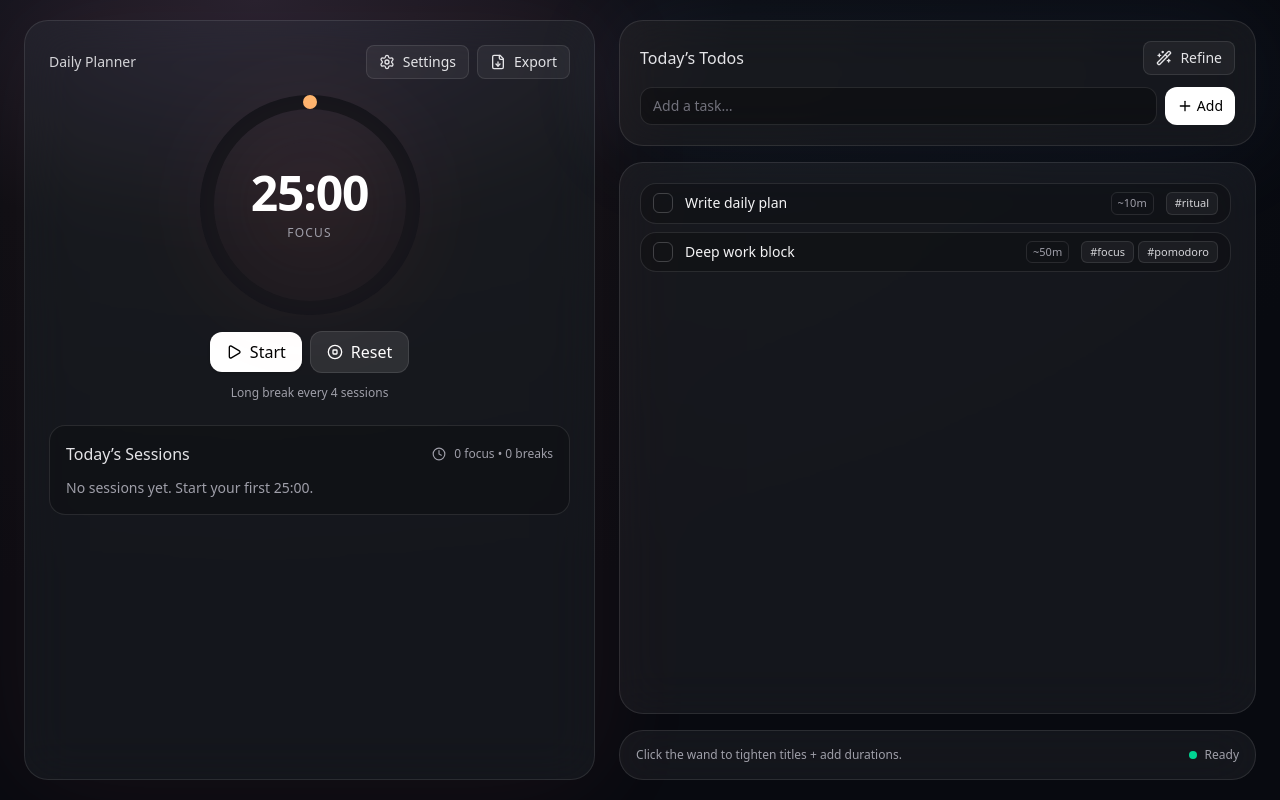
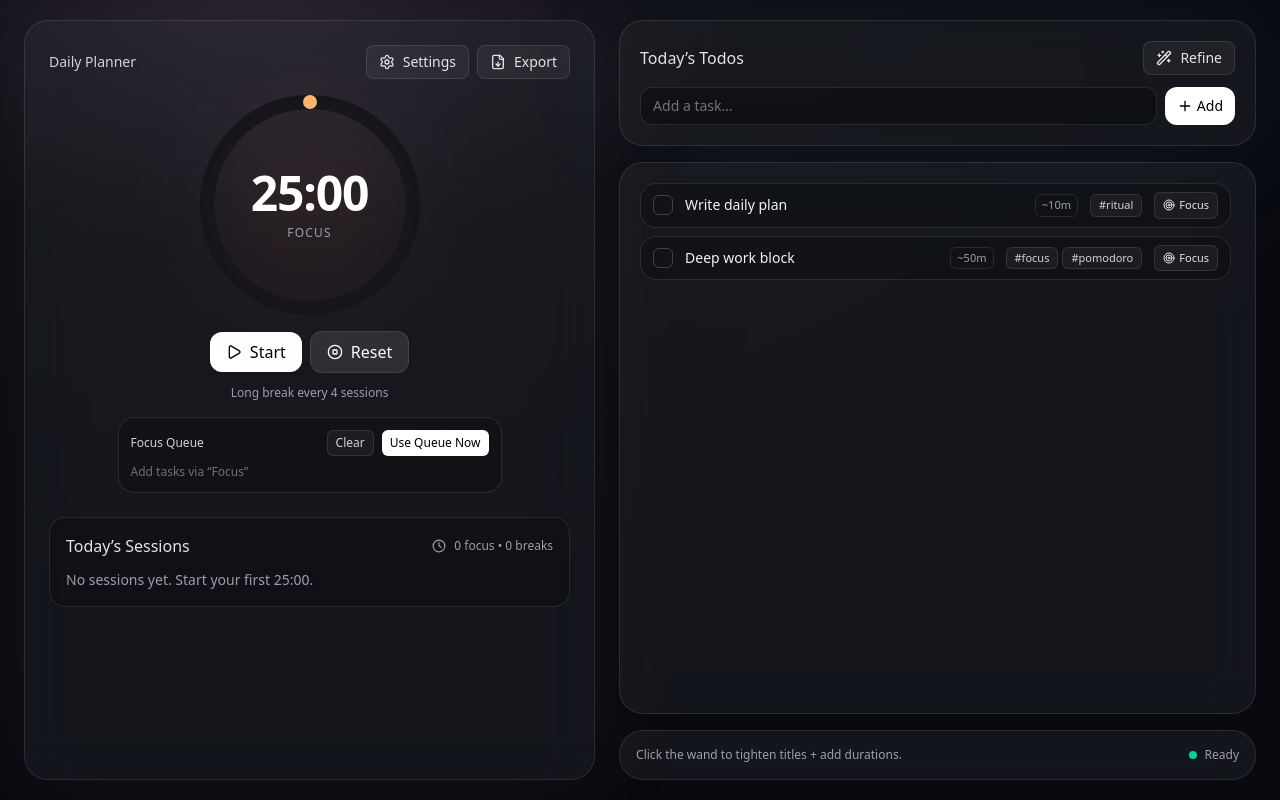
Before and after one commit to elwo412/Cadence, a React (Vite) app: page / in a window 1280 px wide. Built offline with nearby package versions, Linux system fonts and the light colour scheme; the HTML template or start-up script is replaced by a standard one.

Commit message:
Add focus queue functionality to Planner component. Implemented state management for active focus tasks and queue, allowing users to add and remove tasks. Enhanced timer logic and updated log display to include task details. Improved UI with new buttons for managing focus tasks.

```diff
--- a/src/components/Ring.tsx
+++ b/src/components/Ring.tsx
@@ -50,6 +50,7 @@ export default function Ring({
         strokeLinecap="round"
         fill="none"
         transform={`rotate(-90 ${size / 2} ${size / 2})`}
+        style={{ transition: "stroke-dasharray 0.1s linear" }}
       />
     </svg>
   );
--- a/src/screens/Planner.tsx
+++ b/src/screens/Planner.tsx
@@ -10,6 +10,7 @@ import {
   FileDown,
   Settings,
   Check,
+  Target,
 } from "lucide-react";
 import { Session, Task } from "../types";
 import { pad, todayISO, uuid } from "../lib/utils";
@@ -26,6 +27,10 @@ export default function Planner() {
   const [workMin, setWorkMin] = useState(25);
   const [breakMin, setBreakMin] = useState(5);
   const [secs, setSecs] = useState(workMin * 60);
+
+  // Focus / Queue
+  const [focusQueue, setFocusQueue] = useState<string[]>([]);
+  const [activeFocus, setActiveFocus] = useState<string[]>([]);
 
   // Todos
   const [tasks, setTasks] = useState<Task[]>([
@@ -58,10 +63,44 @@ export default function Planner() {
     "Click the wand to tighten titles + add durations."
   );
 
+  // --- Helper Fns ---
+  const inQueue = (id: string) =>
+    focusQueue.includes(id) || activeFocus.includes(id);
+
+  const toggleFocusForTask = (id: string) => {
+    // If running, alter the active session; else alter the queue.
+    if (running) {
+      setActiveFocus((a) =>
+        a.includes(id) ? a.filter((x) => x !== id) : [...a, id]
+      );
+    } else {
+      setFocusQueue((q) =>
+        q.includes(id) ? q.filter((x) => x !== id) : [...q, id]
+      );
+    }
+  };
+
+  const clearQueue = () => setFocusQueue([]);
+
+  const startTimer = () => {
+    // When starting, bind the queue (if any) to active session.
+    if (!running) {
+      setActiveFocus(focusQueue);
+      setRunning(true);
+    }
+  };
+
+  const stopAndReset = () => {
+    setRunning(false);
+    setSecs((mode === "focus" ? workMin : breakMin) * 60);
+    // Keep the queue; clear active focus to avoid leaking into next session
+    setActiveFocus([]);
+  };
+
   // Timer engine
   useEffect(() => {
     if (!running) return;
-    const id = setInterval(() => setSecs((s) => (s > 0 ? s - 1 : 0)), 1000);
+    const id = setInterval(() => setSecs((s) => (s > 0.1 ? s - 0.1 : 0)), 100);
     return () => clearInterval(id);
   }, [running]);
   useEffect(() => {
@@ -77,6 +116,7 @@ export default function Planner() {
           kind: mode,
           minutes,
           completed: true,
+          taskIds: activeFocus.length ? [...activeFocus] : undefined,
         },
         ...l,
       ]);
@@ -84,13 +124,14 @@ export default function Planner() {
       const next = mode === "focus" ? "break" : "focus";
       setMode(next);
       setSecs((next === "focus" ? workMin : breakMin) * 60);
+      if (mode === "focus") setActiveFocus([]);
     }
-  }, [secs, running, mode, workMin, breakMin]);
+  }, [secs, running, mode, workMin, breakMin, activeFocus]);
 
   // Reset on duration change
   useEffect(() => {
     if (!running) setSecs((mode === "focus" ? workMin : breakMin) * 60);
-  }, [workMin, breakMin, mode, running]);
+  }, [workMin, breakMin, mode]);
 
   const pct = 1 - secs / ((mode === "focus" ? workMin : breakMin) * 60);
   const mm = pad(Math.floor(secs / 60));
@@ -154,9 +195,15 @@ export default function Planner() {
       );
     });
     lines.push("\n## Pomodoro Log\n");
-    log.forEach((s) =>
-      lines.push(`- ${s.at} — ${s.kind} ${s.minutes}m ${s.completed ? "✅" : "⏸️"}`)
-    );
+    log.forEach((s) => {
+      const taskStr = (s.taskIds || [])
+        .map((id) => tasks.find((t) => t.id === id)?.title || id)
+        .join(", ");
+      const tasksNote = taskStr ? ` — tasks: ${taskStr}` : "";
+      lines.push(
+        `- ${s.at} — ${s.kind} ${s.minutes}m ${s.completed ? "✅" : "⏸️"}${tasksNote}`
+      );
+    });
     return lines.join("\n");
   }, [tasks, log]);
 
@@ -204,7 +251,7 @@ export default function Planner() {
               <Ring progress={pct} theme={mode} />
               <div className="absolute inset-0 flex flex-col items-center justify-center">
                 <div className="text-5xl font-semibold tracking-tight">
-                  {pad(Math.floor(secs / 60))}:{pad(secs % 60)}
+                  {pad(Math.floor(secs / 60))}:{pad(Math.floor(secs) % 60)}
                 </div>
                 <div className="mt-2 text-xs uppercase tracking-widest text-zinc-400">
                   {mode === "focus" ? "FOCUS" : "BREAK"}
@@ -215,7 +262,7 @@ export default function Planner() {
               {!running ? (
                 <button
                   className="rounded-xl bg-white text-black px-4 py-2 flex items-center gap-2 shadow"
-                  onClick={() => setRunning(true)}
+                  onClick={startTimer}
                 >
                   <Play size={16} /> Start
                 </button>
@@ -229,10 +276,7 @@ export default function Planner() {
               )}
               <button
                 className="rounded-xl bg-white/10 border border-white/10 px-4 py-2 flex items-center gap-2"
-                onClick={() => {
-                  setRunning(false);
-                  setSecs((mode === "focus" ? workMin : breakMin) * 60);
-                }}
+                onClick={stopAndReset}
               >
                 <StopCircle size={16} /> Reset
               </button>
@@ -240,6 +284,73 @@ export default function Planner() {
             <div className="mt-3 text-xs text-zinc-400">
               Long break every 4 sessions
             </div>
+            {running && activeFocus.length > 0 && (
+              <div className="mt-3 flex flex-wrap items-center gap-2 justify-center max-w-sm">
+                {activeFocus.map((id) => {
+                  const tt = tasks.find((x) => x.id === id);
+                  return (
+                    <span
+                      key={id}
+                      className="inline-flex items-center gap-1 rounded-md border border-white/10 bg-white/10 px-2 py-0.5 text-[11px]"
+                    >
+                      {tt?.title ?? id}
+                      <button
+                        className="text-zinc-400 hover:text-white"
+                        onClick={() => toggleFocusForTask(id)}
+                      >
+                        ×
+                      </button>
+                    </span>
+                  );
+                })}
+              </div>
+            )}
+            {!running && (
+              <div className="mt-4 rounded-2xl border border-white/10 bg-black/20 p-3 text-xs w-full max-w-sm">
+                <div className="flex items-center justify-between text-zinc-300">
+                  <span>Focus Queue</span>
+                  <div className="flex gap-2">
+                    <button
+                      className="rounded-md px-2 py-1 bg-white/5 border border-white/10"
+                      onClick={clearQueue}
+                    >
+                      Clear
+                    </button>
+                    <button
+                      className="rounded-md px-2 py-1 bg-white text-black"
+                      onClick={startTimer}
+                    >
+                      Use Queue Now
+                    </button>
+                  </div>
+                </div>
+                <div className="mt-2 flex flex-wrap gap-2">
+                  {focusQueue.length === 0 ? (
+                    <span className="text-zinc-500">
+                      Add tasks via “Focus”
+                    </span>
+                  ) : (
+                    focusQueue.map((id) => {
+                      const tt = tasks.find((x) => x.id === id);
+                      return (
+                        <span
+                          key={id}
+                          className="inline-flex items-center gap-1 rounded-md border border-white/10 bg-white/10 px-2 py-0.5"
+                        >
+                          {tt?.title ?? id}
+                          <button
+                            className="text-zinc-400 hover:text-white"
+                            onClick={() => toggleFocusForTask(id)}
+                          >
+                            ×
+                          </button>
+                        </span>
+                      );
+                    })
+                  )}
+                </div>
+              </div>
+            )}
           </div>
 
           {/* Log */}
@@ -349,6 +460,19 @@ export default function Planner() {
                       <Chip key={tag} label={tag} />
                     ))}
                   </div>
+                  <button
+                    className={`ml-auto text-[11px] rounded-md px-2 py-1 border ${
+                      inQueue(t.id)
+                        ? "bg-emerald-400 text-black border-emerald-300"
+                        : "bg-white/5 text-zinc-200 border-white/10"
+                    } flex items-center gap-1`}
+                    onClick={() => toggleFocusForTask(t.id)}
+                    title={
+                      inQueue(t.id) ? "Remove from Focus" : "Add to Focus"
+                    }
+                  >
+                    <Target size={12} /> {inQueue(t.id) ? "Focusing" : "Focus"}
+                  </button>
                 </div>
               ))}
             </div>
--- a/src/types/index.ts
+++ b/src/types/index.ts
@@ -10,4 +10,5 @@ export interface Session {
   kind: "focus" | "break";
   minutes: number;
   completed: boolean;
+  taskIds?: string[];
 }
```
